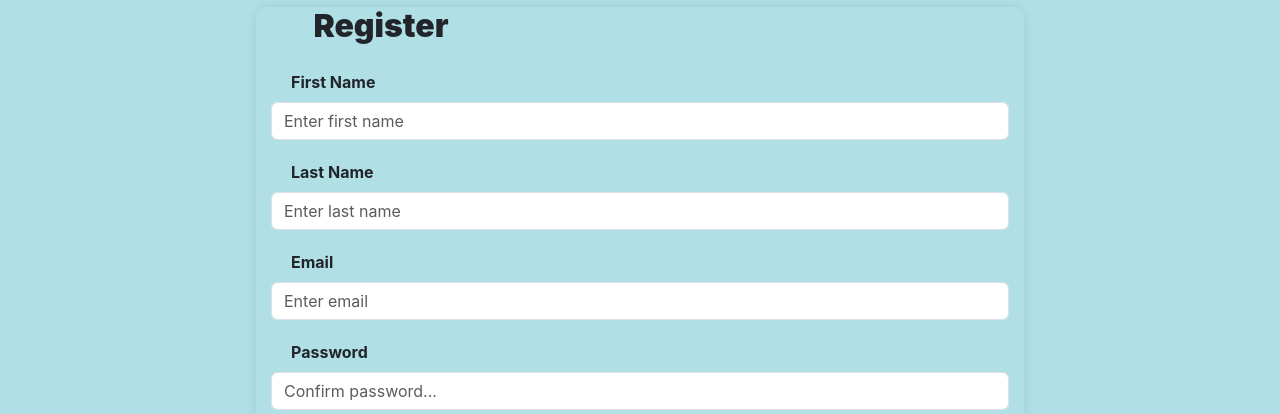
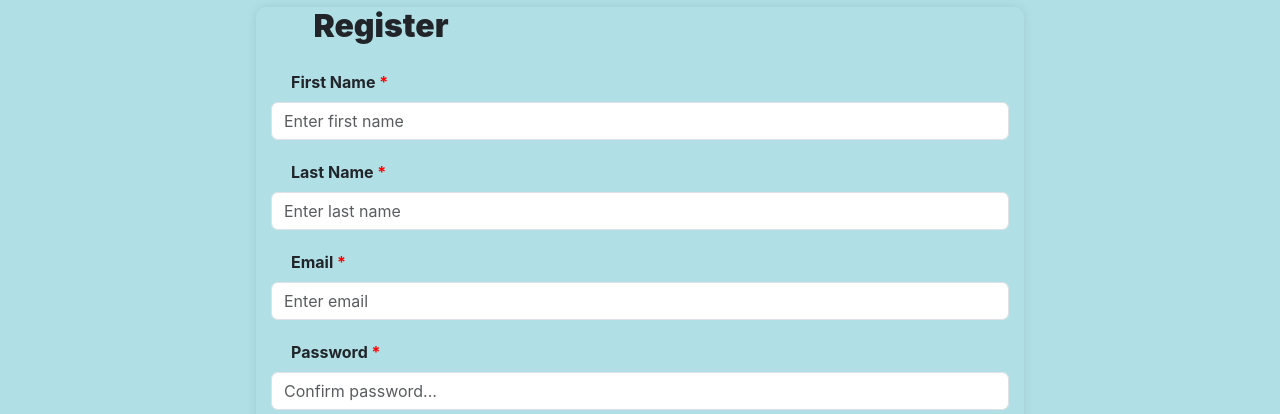
Before and after one commit to Kandedriva/final_project, a React (Create React App) app: page /logout in a window 1280 px wide. Both pictures are taken after a click on the button "Register". Shown: the part 262-676 px from the top of the page. Built offline with nearby package versions, Linux system fonts and the light colour scheme.

Commit message:
Add asterisk to the register and login pages.

```diff
--- a/src/components/Login.js
+++ b/src/components/Login.js
@@ -64,12 +64,12 @@ function goBack(){
     <h2 className="logH2"><strong>Log In</strong></h2>
     <Form method="post" onSubmit={handleSubmit}>
         <Form.Group controlId="formEmail">
-          <Form.Label>Email</Form.Label>
+          <Form.Label className="required">Email</Form.Label>
           <Form.Control type="email" placeholder="Enter email" name="email" className="login" onChange={(event)=>setEmail(event.target.value)}  value={email} />
         </Form.Group>
 
         <Form.Group controlId="formPassword">
-          <Form.Label>Password</Form.Label>
+          <Form.Label className="required">Password</Form.Label>
           <Form.Control type="password" placeholder="Enter password" className="login" name="password" onChange={(event)=>setPassword(event.target.value)} value={password} autoComplete="off"/>
         </Form.Group>
 
--- a/src/components/Register.js
+++ b/src/components/Register.js
@@ -60,22 +60,22 @@ import { Form, Button } from 'react-bootstrap';
                 <Form onSubmit={handleUser}>
 
                 <Form.Group controlId="formFirstName">
-                      <Form.Label>First Name</Form.Label>
+                      <Form.Label className="required">First Name </Form.Label>
                       <Form.Control type="text" placeholder="Enter first name" name="firstName" value={registration.firstName}  onChange={handleClick}/>
                     </Form.Group>
 
                     <Form.Group controlId="formLastName">
-                      <Form.Label>Last Name</Form.Label>
+                      <Form.Label className="required">Last Name</Form.Label>
                       <Form.Control type="text" placeholder="Enter last name" name="lastName" value={registration.lastName}  onChange={handleClick}/>
                     </Form.Group>
 
                     <Form.Group controlId="formEmail">
-                      <Form.Label>Email</Form.Label>
+                      <Form.Label className="required">Email</Form.Label>
                       <Form.Control type="email" placeholder="Enter email" name="email" value={registration.email} onChange={handleClick}/>
                     </Form.Group>
 
                     <Form.Group controlId="formPassword">
-                      <Form.Label>Password</Form.Label>
+                      <Form.Label className="required">Password</Form.Label>
                       <Form.Control type="password" placeholder="Confirm password..." name="password" value={registration.password}  onChange={handleClick}/>
                     </Form.Group>
 
--- a/src/index.css
+++ b/src/index.css
@@ -268,3 +268,8 @@ margin: 0px 0 5% 0;
     max-width: 180px;
 
   }
+
+  .required:after {
+    content:" *";
+    color: red;
+  }
```
